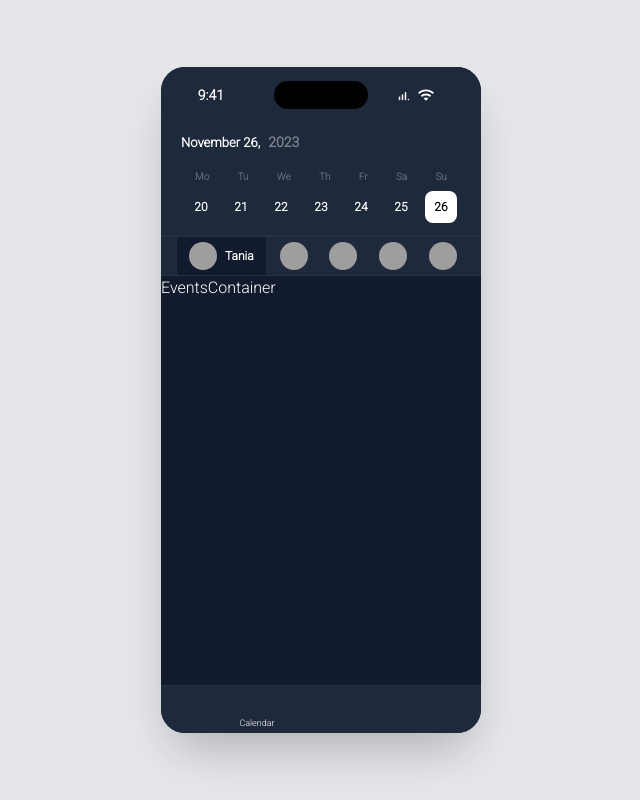
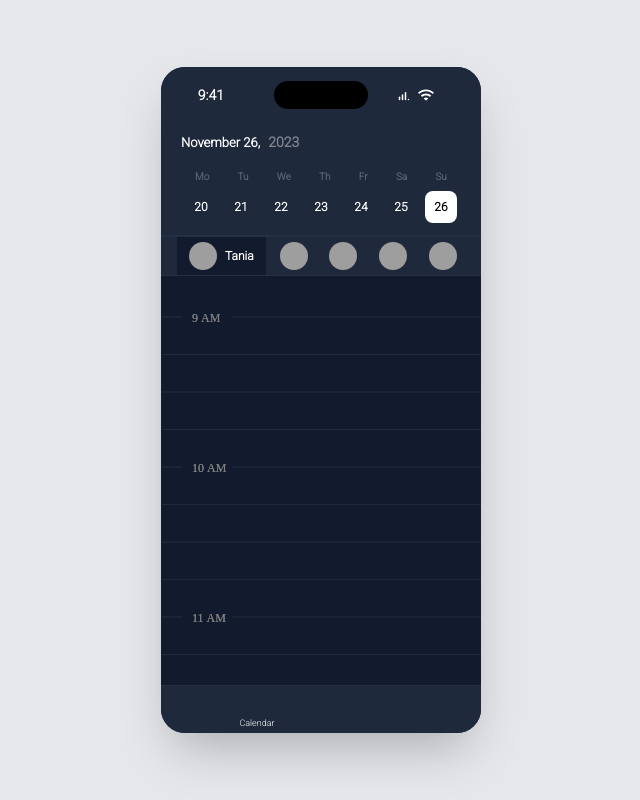
Before and after one commit to Mohadesekz/ticketbro, a React (Vite) app: page /calendar in a window 1280 px wide. Shown: the whole page, without its empty margins (319-959 px from the left). Built offline with nearby package versions, Linux system fonts and the light colour scheme; grey boxes are pictures that could not be loaded; some icons are missing.

Commit message:
Implement the timeline canvas as the background for all 24 hours a day

```diff
--- a/src/App.tsx
+++ b/src/App.tsx
@@ -5,7 +5,10 @@ import { router } from "./routers";
 function App() {
   return (
     <div className="bg-gray-200 w-full h-screen max-h-screen flex items-center justify-center">
-      <div className="bg-navy absolute h-5/6 w-80 rounded-3xl	overflow-hidden text-white shadow-2xl">
+      <div
+        id="app"
+        className="bg-navy absolute h-5/6 w-80 rounded-3xl	overflow-hidden text-white shadow-2xl"
+      >
         <RouterProvider router={router} />
       </div>
     </div>
--- a/src/pages/calendar/events/EventsContainer.tsx
+++ b/src/pages/calendar/events/EventsContainer.tsx
@@ -1,5 +1,64 @@
+import { useEffect, useState } from "react";
+import TimeLineCanvas from "./canvas/TimeLineCanvas";
+
+export const PIXELS_PER_MINUTES = 2.5;
+export const MINUTES_IN_HOUR = 60;
+export const HOURS_IN_A_DAY = 24;
+export const TOTAL_HEIGHT =
+  PIXELS_PER_MINUTES * MINUTES_IN_HOUR * HOURS_IN_A_DAY;
+
+const returnCanvasHight = () => {
+  let appHeight = document.getElementById("app")?.clientHeight;
+  let headerHeight = document.getElementById("header")?.clientHeight;
+  let weekdaysHeight = document.getElementById("weekdays")?.clientHeight;
+  let usersHeight = document.getElementById("users")?.clientHeight;
+  let navbarHeight = document.getElementById("navbar")?.clientHeight;
+
+  if (!appHeight) return;
+  if (!headerHeight) return;
+  if (!weekdaysHeight) return;
+  if (!usersHeight) return;
+  if (!navbarHeight) return;
+
+  let canvasParentHeight =
+    appHeight - headerHeight - usersHeight - weekdaysHeight - navbarHeight;
+
+  return canvasParentHeight;
+};
+
 const EventsContainer = () => {
-  return <div className="flex-1">EventsContainer</div>;
+  const [canvasHeight, setCanvasHeight] = useState(0);
+
+  useEffect(() => {
+    let canvasHeight = returnCanvasHight();
+    if (!canvasHeight) return;
+    setCanvasHeight(canvasHeight);
+  }, [canvasHeight]);
+
+  useEffect(() => {
+    const setCanvasHeightOnResize = () => {
+      let canvasHeight = returnCanvasHight();
+      if (!canvasHeight) return;
+      setCanvasHeight(canvasHeight);
+    };
+
+    window.addEventListener("resize", setCanvasHeightOnResize);
+
+    return () => {
+      window.removeEventListener("resize", setCanvasHeightOnResize);
+    };
+  });
+
+  return (
+    <div className="flex-1">
+      <div
+        style={{ height: canvasHeight }}
+        className="relative overflow-y-scroll overflow-x-hidden"
+      >
+        <TimeLineCanvas startTime="09:00" totalHeight={TOTAL_HEIGHT} />
+      </div>
+    </div>
+  );
 };
 
 export default EventsContainer;
--- /dev/null
+++ b/src/pages/calendar/events/canvas/TimeLineCanvas.tsx
@@ -0,0 +1,82 @@
+import React, { useRef, useEffect } from "react";
+import {
+  PADDING_FROM_TOP,
+  PIXELS_PER_MINUTES,
+  QUARTER,
+  returnPixelBasedOnTime,
+  totalMinutes,
+} from "src/utils";
+interface TimeLineCanvasProps {
+  startTime: string; // Format: HH:MM (e.g., "09:00")
+  totalHeight: number;
+}
+const LINE_COLOR = "#243043";
+const TimeLineCanvas: React.FC<TimeLineCanvasProps> = ({
+  startTime,
+  totalHeight,
+}) => {
+  const canvasRef = useRef<HTMLCanvasElement>(null);
+
+  useEffect(() => {
+    const canvas = canvasRef.current;
+    if (startTime && canvas) {
+      const ctx = canvas.getContext("2d");
+      if (ctx) {
+        ctx.lineWidth = 0.5;
+        const { hour: startHour, minutes: startMinute } =
+          returnPixelBasedOnTime(startTime);
+        for (let i = 0; i <= totalMinutes; i += QUARTER) {
+          const currentHour = startHour + Math.floor((startMinute + i) / 60);
+          // const currentMinute = (startMinute + i) % 60;
+
+          // Calculate y position for the line
+          const y = i * PIXELS_PER_MINUTES + PADDING_FROM_TOP;
+
+          if (Math.floor((startMinute + i) % 60) === 0) {
+            // Draw the line
+            ctx.beginPath();
+            ctx.strokeStyle = LINE_COLOR;
+            ctx.moveTo(0, y); // X position is 50 (for example)
+            ctx.lineTo(20, y); // X position 500 (for example)
+            ctx.stroke();
+            ctx.closePath();
+            // Draw the line
+            ctx.beginPath();
+            ctx.strokeStyle = LINE_COLOR;
+            ctx.moveTo(70, y); // X position is 50 (for example)
+            ctx.lineTo(500, y); // X position 500 (for example)
+            ctx.stroke();
+            ctx.closePath();
+            // Draw the time label next to the line
+            ctx.font = "12px Roboto";
+            ctx.fillStyle = "gray";
+            ctx.fillText(
+              `${currentHour % 24} ${currentHour % 24 > 12 ? "PM" : "AM"}`,
+              30,
+              y + 5
+            );
+          } else {
+            // Draw the line
+            ctx.beginPath();
+            ctx.strokeStyle = LINE_COLOR;
+            ctx.moveTo(0, y); // X position is 50 (for example)
+            ctx.lineTo(500, y); // X position 500 (for example)
+            ctx.stroke();
+            ctx.closePath();
+          }
+        }
+      }
+    }
+  }, [startTime]);
+
+  return (
+    <canvas
+      ref={canvasRef}
+      width={320}
+      height={totalHeight + 15}
+      style={{ border: "1px solid transparent", margin: "0px 0 20px 0" }}
+    />
+  );
+};
+
+export default TimeLineCanvas;
```
